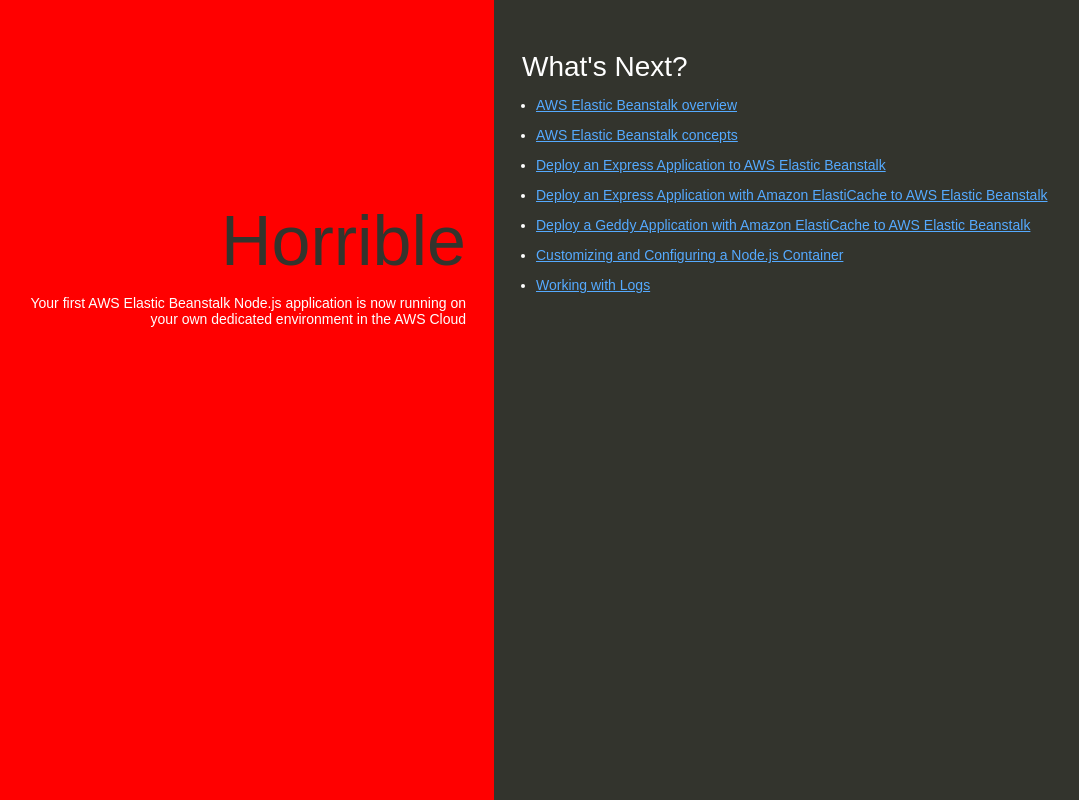
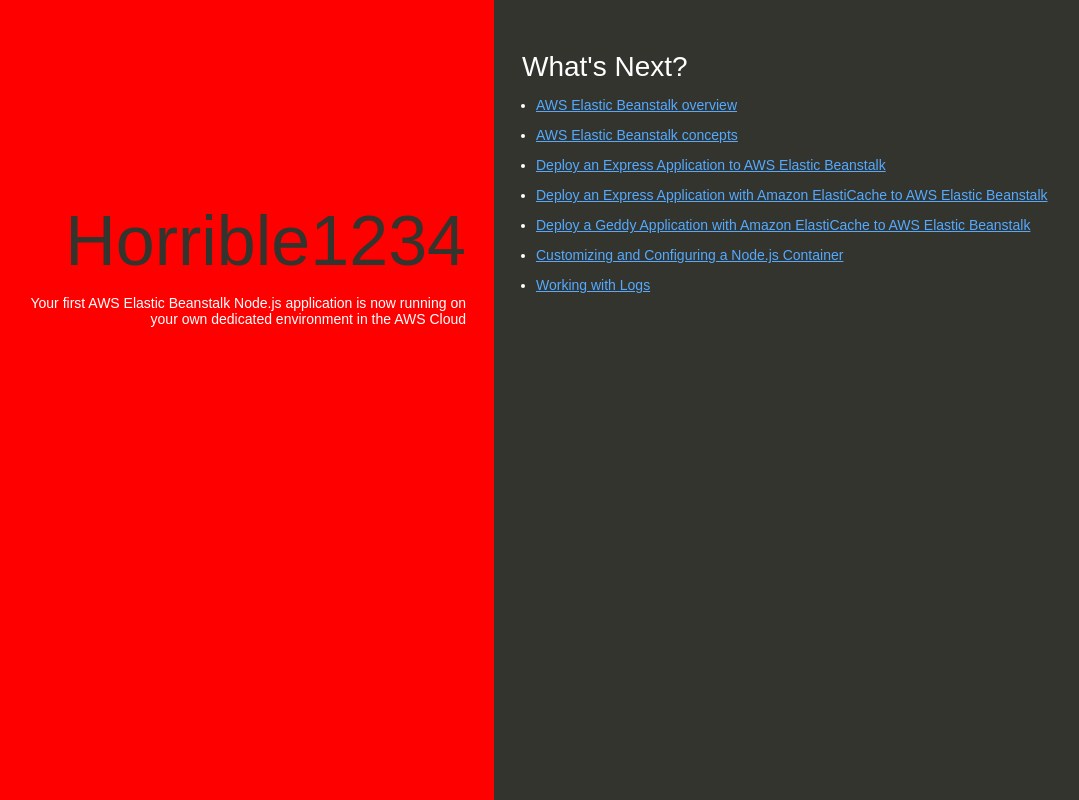
Before and after one commit to rsutrave1/my-nodejs-app, a website: page index.html in a window 1280 px wide. Shown: the whole page, without its empty margins (146-1225 px from the left). Drawn offline with Linux system fonts and the light colour scheme.

Commit message:
Update heading text from 'Horrible' to 'Horrible1234'

```diff
--- a/index.html
+++ b/index.html
@@ -74,7 +74,7 @@
   </head>
   <body>
     <div class="textColumn">
-      <h1>Horrible</h1>
+      <h1>Horrible1234</h1>
       <p>Your first AWS Elastic Beanstalk Node.js application is now running on your own dedicated environment in the AWS Cloud</p>
     </div>
     <div class="linksColumn">
```
